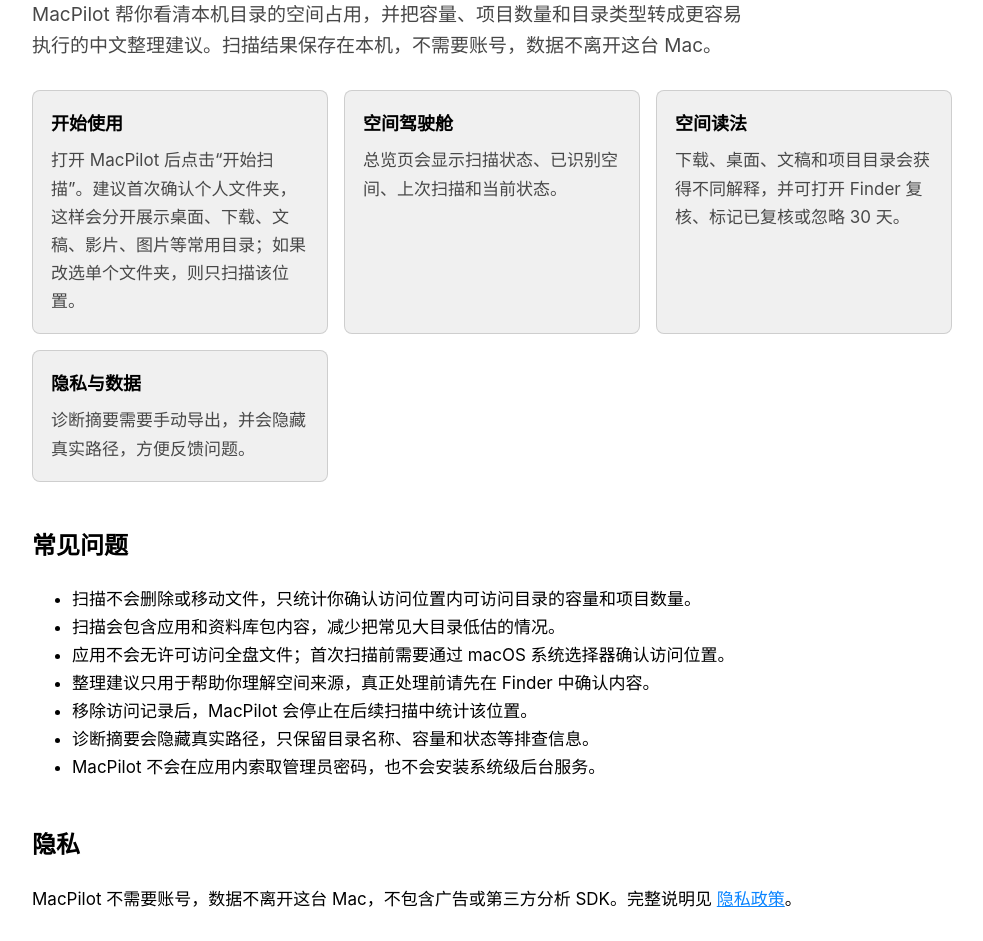
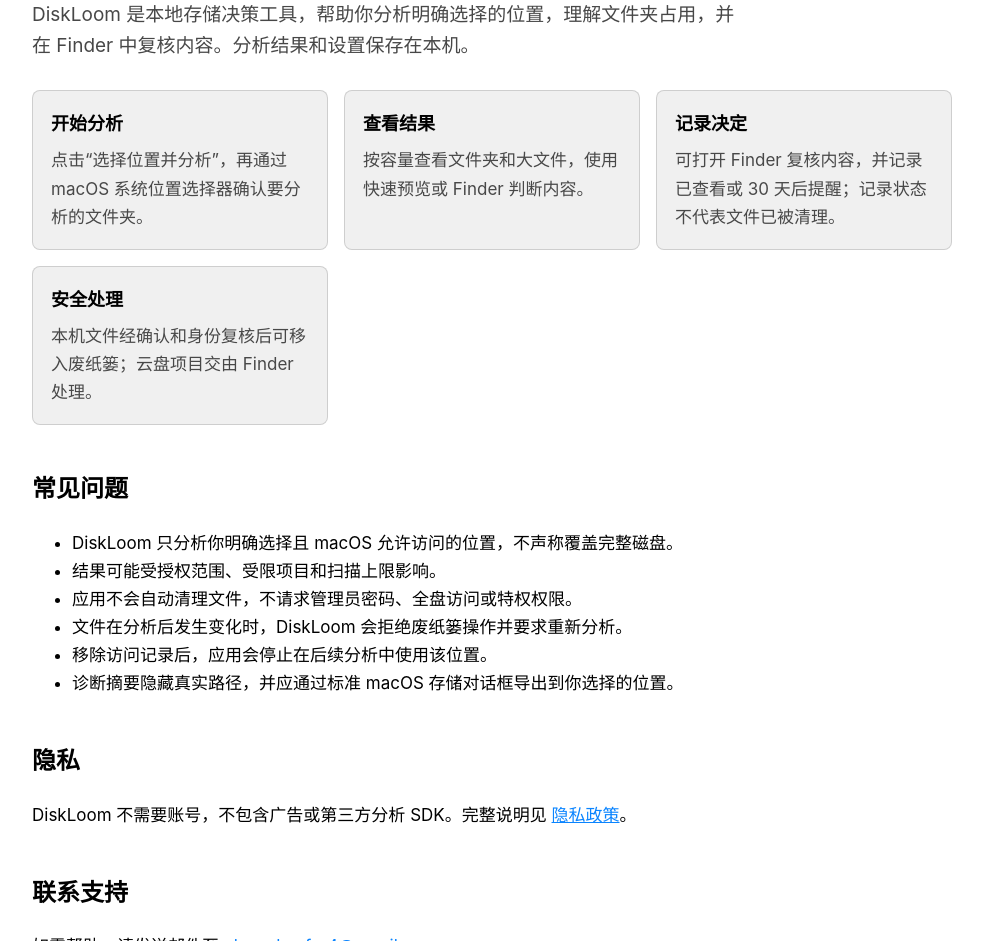
Before and after one commit to uberadamfor4-ui/macpilot-support, a plain HTML site: page index.html in a window 1280 px wide. Shown: the part 161-1102 px from the top of the page, without its empty margins (148-1131 px from the left). Drawn offline with Linux system fonts and the light colour scheme.

Commit message:
Deploy DiskLoom support and privacy pages

```diff
--- a/index.html
+++ b/index.html
@@ -3,113 +3,52 @@
 <head>
   <meta charset="utf-8">
   <meta name="viewport" content="width=device-width, initial-scale=1">
-  <title>MacPilot 支持</title>
+  <title>DiskLoom 支持</title>
   <style>
-    :root {
-      color-scheme: light dark;
-      font-family: -apple-system, BlinkMacSystemFont, "PingFang SC", "Helvetica Neue", Arial, sans-serif;
-      background: Canvas;
-      color: CanvasText;
-    }
-    body {
-      margin: 0;
-      line-height: 1.65;
-    }
-    main {
-      max-width: 920px;
-      margin: 0 auto;
-      padding: 72px 24px;
-    }
-    h1 {
-      font-size: clamp(34px, 6vw, 64px);
-      line-height: 1.08;
-      margin: 0 0 18px;
-      letter-spacing: 0;
-    }
-    h2 {
-      margin-top: 44px;
-      font-size: 24px;
-    }
-    p, li {
-      font-size: 17px;
-    }
-    a {
-      color: #0a84ff;
-    }
-    .lead {
-      max-width: 720px;
-      color: color-mix(in srgb, CanvasText 72%, transparent);
-      font-size: 19px;
-    }
-    .grid {
-      display: grid;
-      grid-template-columns: repeat(auto-fit, minmax(240px, 1fr));
-      gap: 16px;
-      margin-top: 28px;
-    }
-    .item {
-      border: 1px solid color-mix(in srgb, CanvasText 14%, transparent);
-      border-radius: 8px;
-      padding: 18px;
-      background: color-mix(in srgb, Canvas 94%, CanvasText 6%);
-    }
-    .item h3 {
-      margin: 0 0 8px;
-      font-size: 18px;
-    }
-    .item p {
-      margin: 0;
-      color: color-mix(in srgb, CanvasText 70%, transparent);
-    }
-    footer {
-      margin-top: 56px;
-      color: color-mix(in srgb, CanvasText 56%, transparent);
-      font-size: 14px;
-    }
+    :root { color-scheme: light dark; font-family: -apple-system, BlinkMacSystemFont, "PingFang SC", "Helvetica Neue", Arial, sans-serif; background: Canvas; color: CanvasText; }
+    body { margin: 0; line-height: 1.65; }
+    main { max-width: 920px; margin: 0 auto; padding: 72px 24px; }
+    h1 { font-size: clamp(34px, 6vw, 64px); line-height: 1.08; margin: 0 0 18px; letter-spacing: 0; }
+    h2 { margin-top: 44px; font-size: 24px; }
+    p, li { font-size: 17px; }
+    a { color: #0a84ff; }
+    .lead { max-width: 720px; color: color-mix(in srgb, CanvasText 72%, transparent); font-size: 19px; }
+    .grid { display: grid; grid-template-columns: repeat(auto-fit, minmax(240px, 1fr)); gap: 16px; margin-top: 28px; }
+    .item { border: 1px solid color-mix(in srgb, CanvasText 14%, transparent); border-radius: 8px; padding: 18px; background: color-mix(in srgb, Canvas 94%, CanvasText 6%); }
+    .item h3 { margin: 0 0 8px; font-size: 18px; }
+    .item p { margin: 0; color: color-mix(in srgb, CanvasText 70%, transparent); }
+    footer { margin-top: 56px; color: color-mix(in srgb, CanvasText 56%, transparent); font-size: 14px; }
   </style>
 </head>
 <body>
   <main>
-    <h1>MacPilot 支持</h1>
-    <p class="lead">MacPilot 帮你看清本机目录的空间占用，并把容量、项目数量和目录类型转成更容易执行的中文整理建议。扫描结果保存在本机，不需要账号，数据不离开这台 Mac。</p>
+    <h1>DiskLoom 支持</h1>
+    <p class="lead">DiskLoom 是本地存储决策工具，帮助你分析明确选择的位置，理解文件夹占用，并在 Finder 中复核内容。分析结果和设置保存在本机。</p>
 
     <section class="grid" aria-label="支持入口">
-      <article class="item">
-        <h3>开始使用</h3>
-        <p>打开 MacPilot 后点击“开始扫描”。建议首次确认个人文件夹，这样会分开展示桌面、下载、文稿、影片、图片等常用目录；如果改选单个文件夹，则只扫描该位置。</p>
-      </article>
-      <article class="item">
-        <h3>空间驾驶舱</h3>
-        <p>总览页会显示扫描状态、已识别空间、上次扫描和当前状态。</p>
-      </article>
-      <article class="item">
-        <h3>空间读法</h3>
-        <p>下载、桌面、文稿和项目目录会获得不同解释，并可打开 Finder 复核、标记已复核或忽略 30 天。</p>
-      </article>
-      <article class="item">
-        <h3>隐私与数据</h3>
-        <p>诊断摘要需要手动导出，并会隐藏真实路径，方便反馈问题。</p>
-      </article>
+      <article class="item"><h3>开始分析</h3><p>点击“选择位置并分析”，再通过 macOS 系统位置选择器确认要分析的文件夹。</p></article>
+      <article class="item"><h3>查看结果</h3><p>按容量查看文件夹和大文件，使用快速预览或 Finder 判断内容。</p></article>
+      <article class="item"><h3>记录决定</h3><p>可打开 Finder 复核内容，并记录已查看或 30 天后提醒；记录状态不代表文件已被清理。</p></article>
+      <article class="item"><h3>安全处理</h3><p>本机文件经确认和身份复核后可移入废纸篓；云盘项目交由 Finder 处理。</p></article>
     </section>
 
     <h2>常见问题</h2>
     <ul>
-      <li>扫描不会删除或移动文件，只统计你确认访问位置内可访问目录的容量和项目数量。</li>
-      <li>扫描会包含应用和资料库包内容，减少把常见大目录低估的情况。</li>
-      <li>应用不会无许可访问全盘文件；首次扫描前需要通过 macOS 系统选择器确认访问位置。</li>
-      <li>整理建议只用于帮助你理解空间来源，真正处理前请先在 Finder 中确认内容。</li>
-      <li>移除访问记录后，MacPilot 会停止在后续扫描中统计该位置。</li>
-      <li>诊断摘要会隐藏真实路径，只保留目录名称、容量和状态等排查信息。</li>
-      <li>MacPilot 不会在应用内索取管理员密码，也不会安装系统级后台服务。</li>
+      <li>DiskLoom 只分析你明确选择且 macOS 允许访问的位置，不声称覆盖完整磁盘。</li>
+      <li>结果可能受授权范围、受限项目和扫描上限影响。</li>
+      <li>应用不会自动清理文件，不请求管理员密码、全盘访问或特权权限。</li>
+      <li>文件在分析后发生变化时，DiskLoom 会拒绝废纸篓操作并要求重新分析。</li>
+      <li>移除访问记录后，应用会停止在后续分析中使用该位置。</li>
+      <li>诊断摘要隐藏真实路径，并应通过标准 macOS 存储对话框导出到你选择的位置。</li>
     </ul>
 
     <h2>隐私</h2>
-    <p>MacPilot 不需要账号，数据不离开这台 Mac，不包含广告或第三方分析 SDK。完整说明见 <a href="./privacy-policy.html">隐私政策</a>。</p>
+    <p>DiskLoom 不需要账号，不包含广告或第三方分析 SDK。完整说明见 <a href="./privacy-policy.html">隐私政策</a>。</p>
 
     <h2>联系支持</h2>
-    <p>如需帮助，请发送邮件至 <a href="mailto:uberadamfor4@gmail.com">uberadamfor4@gmail.com</a>。你也可以在反馈中附上问题描述、macOS 版本和相关截图，方便定位。</p>
+    <p>如需帮助，请发送邮件至 <a href="mailto:uberadamfor4@gmail.com">uberadamfor4@gmail.com</a>。</p>
 
-    <footer>MacPilot 会优先保护你的本机数据，访问位置始终由你决定。</footer>
+    <footer>DiskLoom 的分析范围始终由用户通过 macOS 系统位置选择器决定。</footer>
   </main>
 </body>
 </html>
```
Also changed, not shown: privacy-policy.html (+14 -22 lines).
